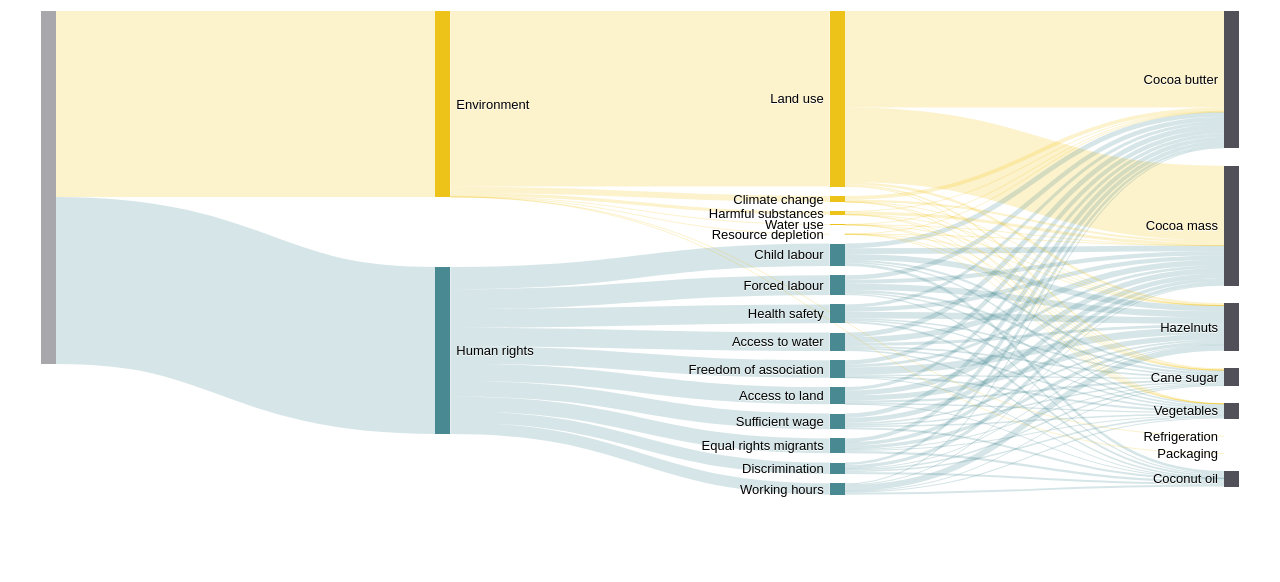
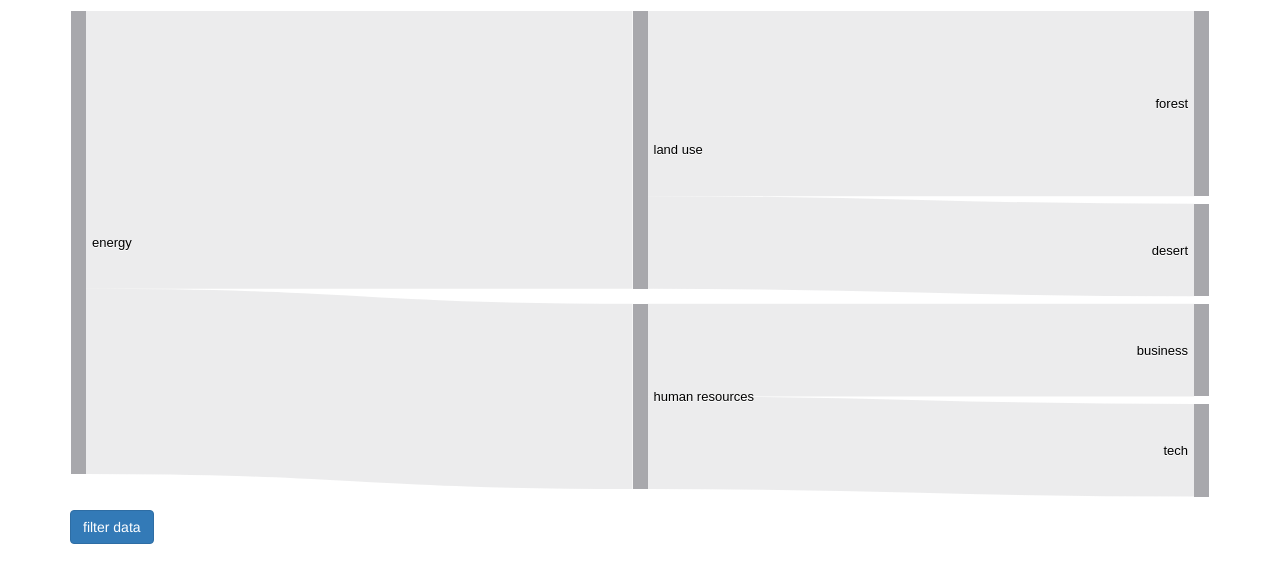
Before and after one commit to MarilynO/sort-filter-sankey, a plain HTML site: page index.html in a window 1280 px wide. Drawn offline with nearby package versions, Linux system fonts and the light colour scheme.

Commit message:
ready to test the filtering and sorting of data

```diff
--- /dev/null
+++ b/custom-data.json
@@ -0,0 +1,64 @@
+{
+  "nodes": [
+    {
+      "name": "energy",
+      "id": "energy"
+    },
+    {
+      "name": "land use",
+      "id": "land_use"
+    },
+    {
+      "name": "human resources",
+      "id": "human_resources"
+    },
+    {
+      "name": "forest",
+      "id": "forest"
+    },
+    {
+      "name": "desert",
+      "id": "desert"
+    },
+    {
+      "name": "business",
+      "id": "business"
+    },
+    {
+      "name": "tech",
+      "id": "tech"
+    }
+  ],
+  "links": [
+    {
+      "source": 0,
+      "value": 3,
+      "target": 1
+    },
+    {
+      "source": 0,
+      "value": 2,
+      "target": 2
+    },
+    {
+      "source": 1,
+      "value": 2,
+      "target": 3
+    },
+    {
+      "source": 1,
+      "value": 1,
+      "target": 4
+    },
+    {
+      "source": 2,
+      "value": 1,
+      "target": 5
+    },
+    {
+      "source": 2,
+      "value": 1,
+      "target": 6
+    }
+  ]
+}
--- a/index.html
+++ b/index.html
@@ -3,6 +3,7 @@
   <head>
     <meta charset="utf-8">
     <title>d3.chart.sankey (product demo)</title>
+    <link href="https://maxcdn.bootstrapcdn.com/bootstrap/3.3.7/css/bootstrap.min.css" rel="stylesheet" integrity="sha384-BVYiiSIFeK1dGmJRAkycuHAHRg32OmUcww7on3RYdg4Va+PmSTsz/K68vbdEjh4u" crossorigin="anonymous">
     <script src="//d3js.org/d3.v3.min.js"></script>
     <script src="/sankey.js"></script>
     <script src="/d3.chart.min.js"></script>
@@ -33,8 +34,9 @@
       }
     </style>
   </head>
-  <body>
+  <body class="container">
     <div id="chart"></div>
+    <button type="button" name="button" class="btn btn-primary" id="button">filter data</button>
 
     <script src="main.js" charset="utf-8"></script>
   </body>
--- a/main.js
+++ b/main.js
@@ -6,7 +6,7 @@ var colors = {
       'research_ingredient': '#3f3e47',
       'fallback':            '#9f9fa3'
     };
-d3.json("data.json", function(error, json) {
+d3.json("custom-data.json", function(error, json) {
   console.log(json);
   var chart = d3.select("#chart").append("svg").chart("Sankey.Path");
   chart
@@ -35,4 +35,12 @@ d3.json("data.json", function(error, json) {
       return null;
     }
   }
+
+  var button = document.getElementById('button');
+
+  var filterData = function() {
+    console.log('wingert');
+  }
+
+  button.addEventListener('click', filterData);
 });
```
Also changed, not shown: notes.txt.
